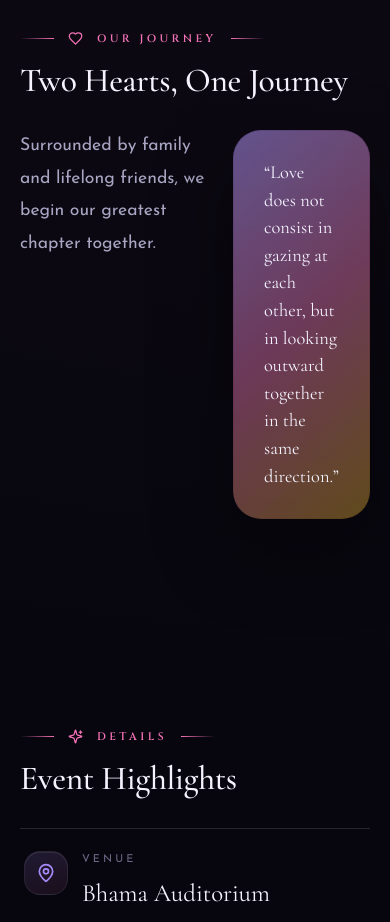
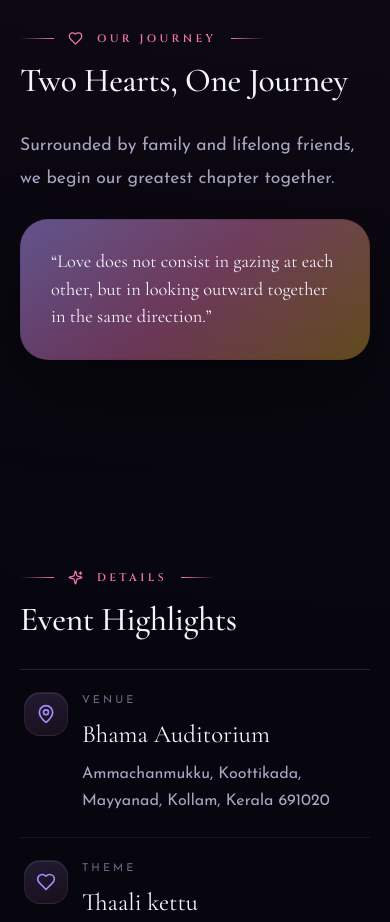
Before and after one commit to aneeshaji/wed-platform, a React (Vite) app: page / in a window 390 px wide. Shown: the part 2200-3122 px from the top of the page. Built offline with nearby package versions, Linux system fonts and the light colour scheme.

Commit message:
fix: stack story section into single column layout on mobile and tablet screens

```diff
--- a/src/App.css
+++ b/src/App.css
@@ -2231,6 +2231,20 @@ body {
     width: min(250px, 65vw) !important;
     height: min(250px, 65vw) !important;
     margin: 0 auto !important;
+    box-sizing: border-box !important;
+  }
+
+  .story-grid {
+    grid-template-columns: 1fr !important;
+    gap: 24px !important;
+  }
+
+  .story-lede {
+    max-width: 100% !important;
+  }
+
+  .story-quote {
+    width: 100% !important;
     box-sizing: border-box !important;
   }
 }
```
